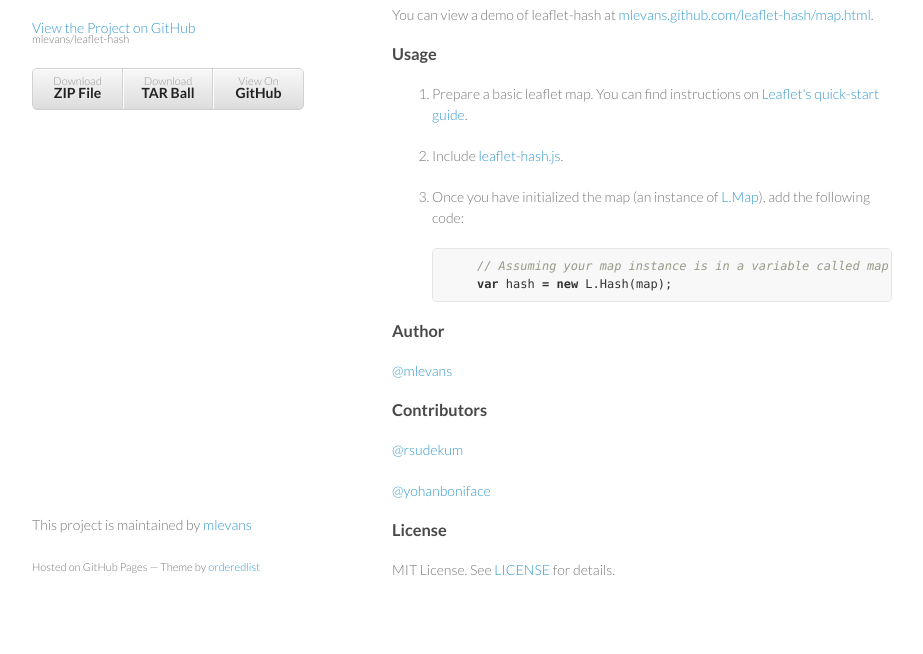
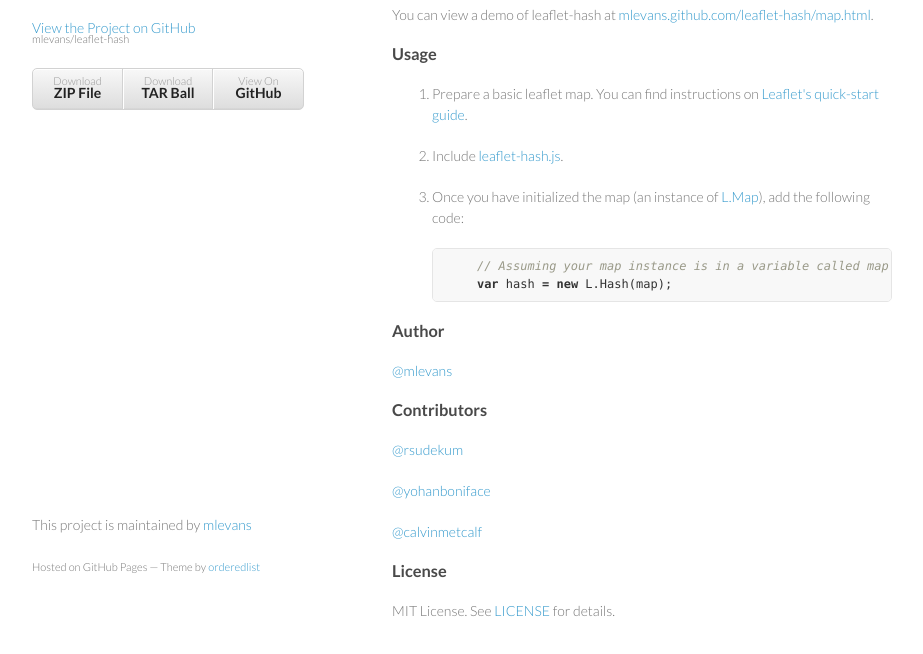
Before and after one commit to mlevans/leaflet-hash, a plain HTML site: page index.html in a window 1280 px wide. Shown: the part 154-808 px from the top of the page, without its empty margins (178-1101 px from the left). Drawn offline with Linux system fonts and the light colour scheme.

Commit message:
Adding contributor

```diff
--- a/index.html
+++ b/index.html
@@ -57,6 +57,8 @@
 
 <p><a href="https://github.com/yohanboniface" class="user-mention">@yohanboniface</a></p>
 
+<p><a href="https://github.com/calvinmetcalf" class="user-mention">@calvinmetcalf</a></p>
+
 <h3>License</h3>
 
 <p>MIT License. See <a href="https://github.com/mlevans/leaflet-hash/blob/master/LICENSE.md">LICENSE</a> for details.</p>
```
